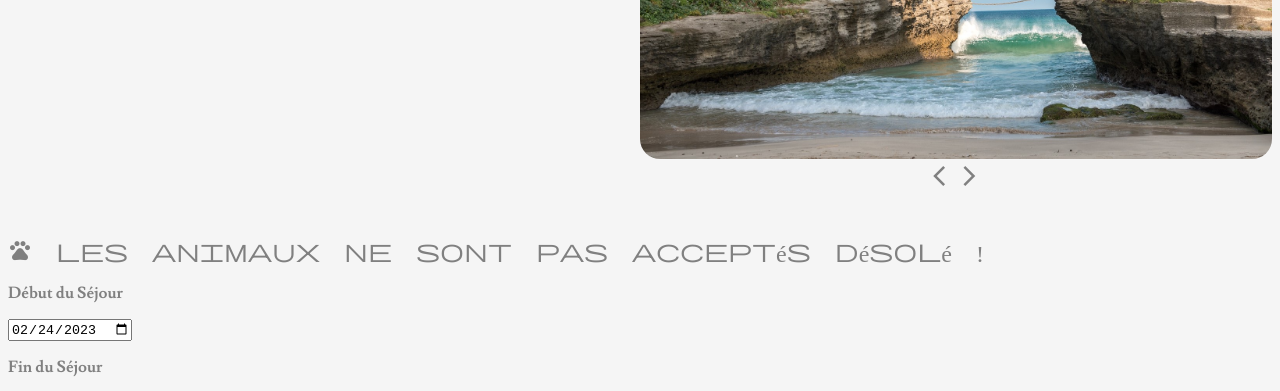
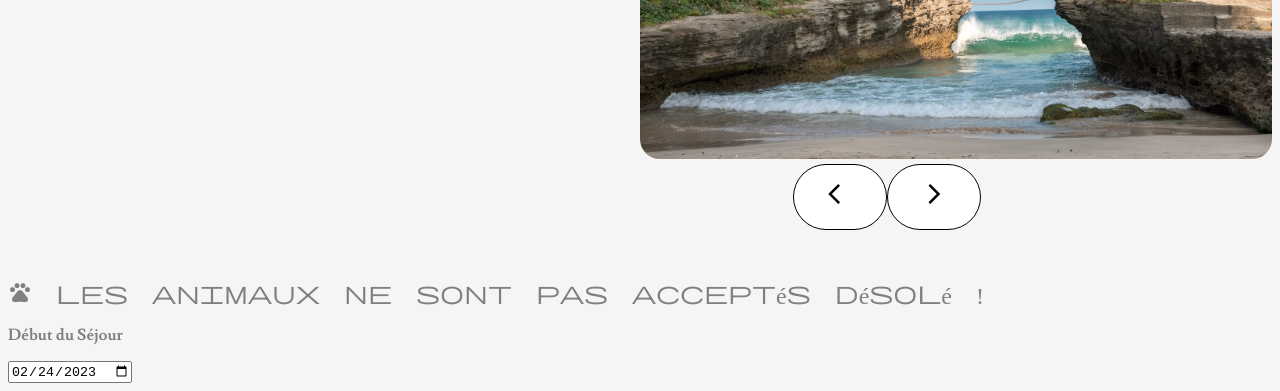
Before and after one commit to daddyornot/MFA-projet-web-CPE, a plain HTML site: page detail-sejour.html in a window 1280 px wide. Shown: the part 375-766 px from the top of the page. Drawn offline with nearby package versions, Linux system fonts and the light colour scheme.

Commit message:
feat : debut carousselle

```diff
--- a/detail-sejour.html
+++ b/detail-sejour.html
@@ -23,8 +23,9 @@
         <img alt="image du séjour" src="assets/img/japon/temple.jpg" id="img-destination">
     </div>
     <div class="navigate-img">
-        <span class="material-symbols-outlined" onclick="imgPrevious()">arrow_back_ios</span>
-        <span class="material-symbols-outlined" onclick="imgNext()">arrow_forward_ios</span>
+        <button onclick="imgPrevious()"><span class="material-symbols-outlined">arrow_back_ios</span></button>
+        <button onclick="imgNext()"><span class="material-symbols-outlined">arrow_forward_ios</span></button>
+
     </div>
     <span class="material-symbols-outlined" id="animaux-destination">
         pets
--- a/script/script.js
+++ b/script/script.js
@@ -210,10 +210,11 @@ function addligne(ligne) {
 }
 
 function imgNext(){
-
+    alert("test");
 }
 
 function imgPrevious(){
+    alert("test 2");
 
 }
 
```
